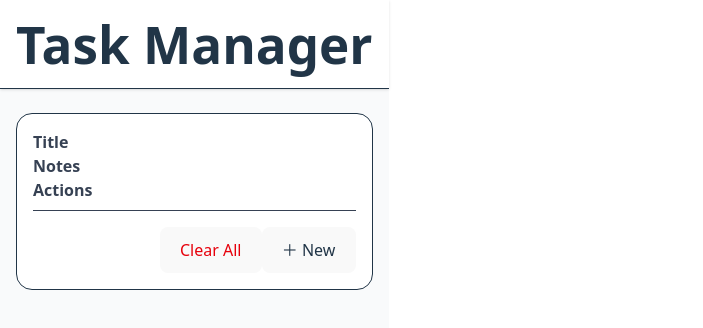
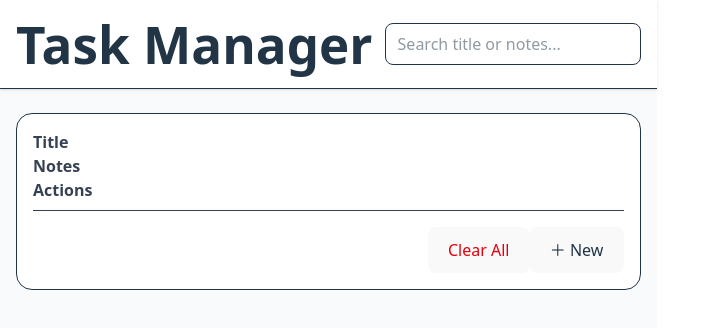
Before and after one commit to Tut314/personal_blogger, a React (Vite) app in the folder apps/client/: page / in a window 1280 px wide. Shown: the top 328 px of the page, without its empty margins (0-703 px from the left). Built offline with nearby package versions, Linux system fonts and the light colour scheme.

Commit message:
feat: search & filter tasks by titie/notes

```diff
--- a/apps/client/src/App.tsx
+++ b/apps/client/src/App.tsx
@@ -1,4 +1,4 @@
-import { useState, useEffect } from "react";
+import { useState, useEffect, useMemo } from "react";
 import { loadTasks, saveTasks } from "./lib/storage";
 
 type Task = { id: string; title: string; notes?: string };
@@ -16,6 +16,19 @@ export default function App() {
     const stored = loadTasks<Task>();
     return stored !== null ? stored : demo;
   });
+
+  const [query, setQuery] = useState("");
+
+  const filtered = useMemo(() => {
+    const q = query.trim().toLowerCase();
+    if (!q) return tasks;
+    return tasks.filter(
+      (t) =>
+        t.title.toLowerCase().includes(q) ||
+        (t.notes ?? "").toLowerCase().includes(q)
+    );
+  }, [tasks, query]);
+
   useEffect(() => {
     saveTasks(tasks);
   }, [tasks]);
@@ -64,8 +77,14 @@ export default function App() {
   return (
     <div className="min-h-screen bg-gray-50">
       <header className="bg-white border-b shadow-sm">
-        <div className="max-w-3xl mx-auto px-4 py-4">
-          <h1 className="text-2xl font-bold">Task Manager</h1>
+        <div className="max-w-3xl mx-auto px-4 py-4 flex items-center gap-3">
+          <h1 className="text-2xl font-bold flex-1">Task Manager</h1>
+          <input
+            value={query}
+            onChange={(e) => setQuery(e.target.value)}
+            placeholder="Search title or notes..."
+            className="w-64 rounded-lg border px-3 py-2 outline-none"
+          />
         </div>
       </header>
 
@@ -78,7 +97,7 @@ export default function App() {
           </div>
 
           <div className="divide-y">
-            {tasks.map((t) => (
+            {filtered.map((t) => (
               <div
                 key={t.id}
                 className="grid grid-cols-[1fr,2fr,auto] items-center py-3 gap-3"
```
